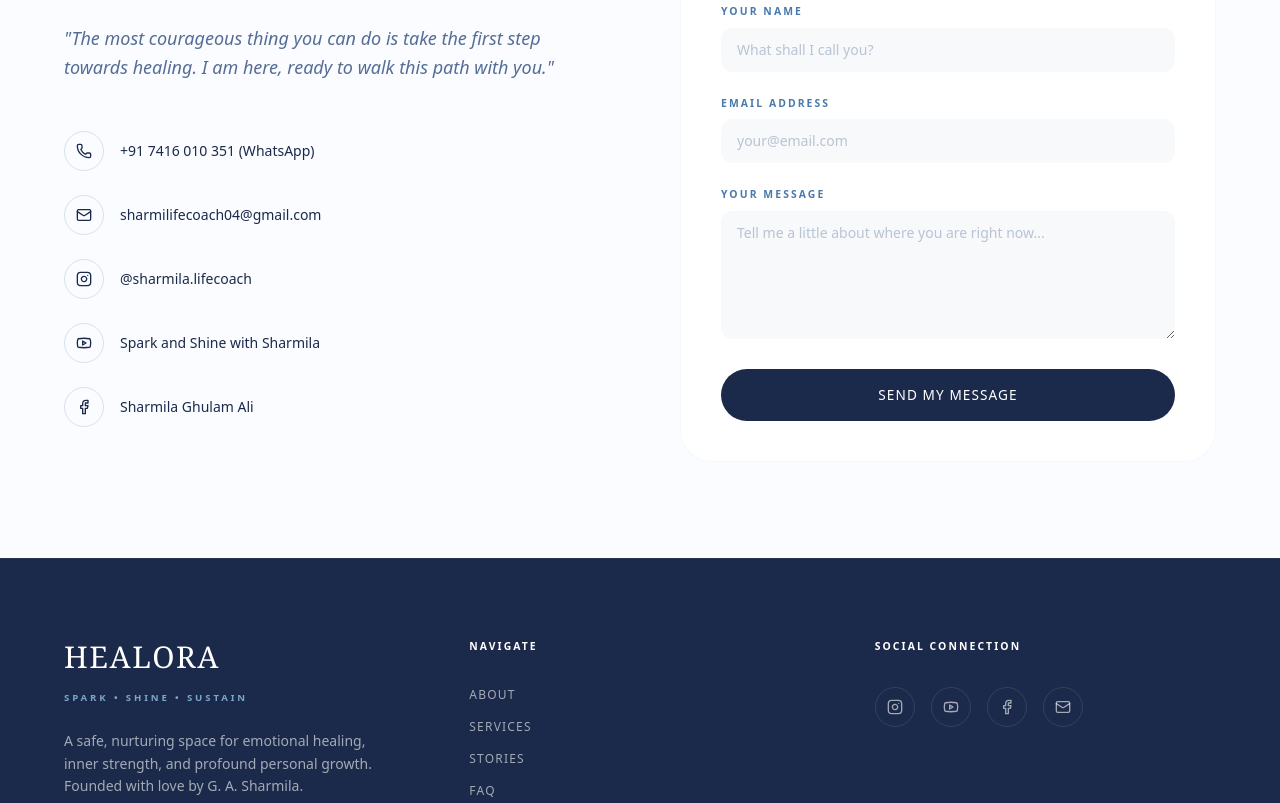
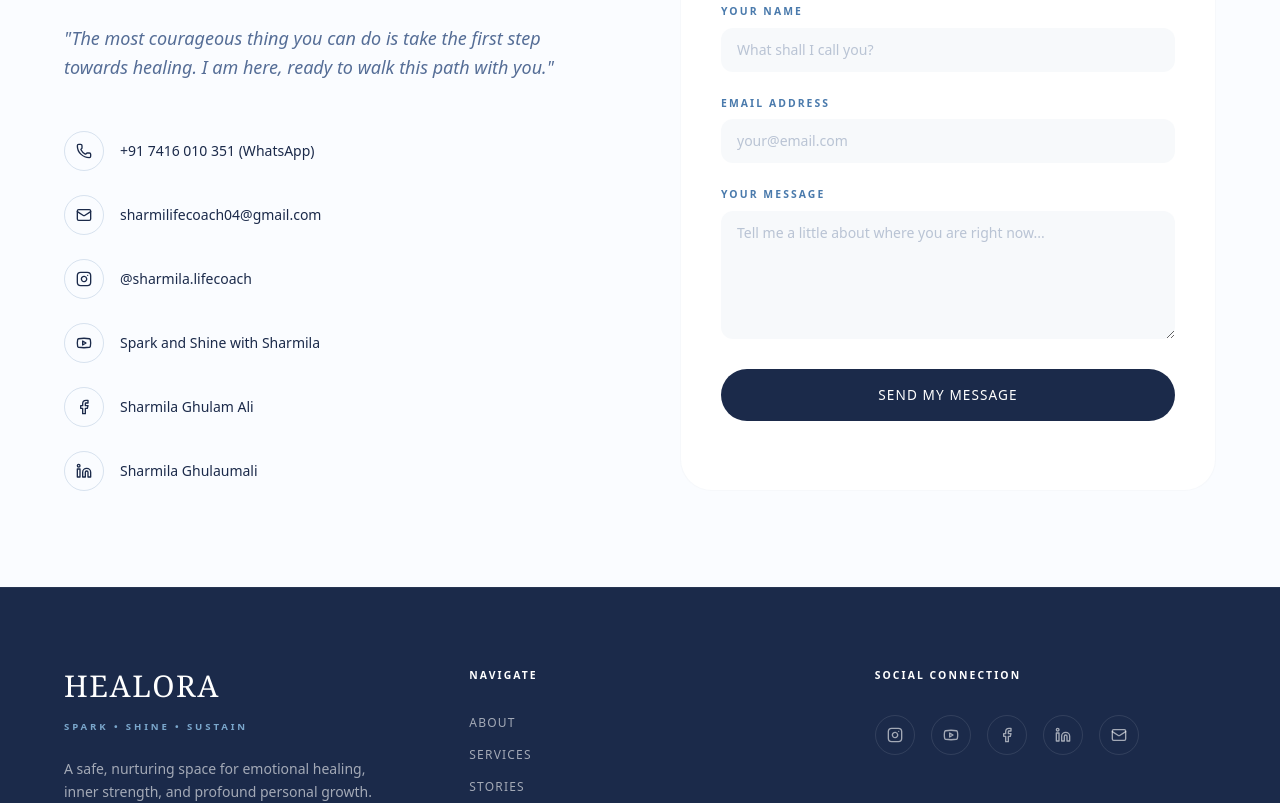
Before and after one commit to mjroshanackthar/Healora, a Next.js app: page / in a window 1280 px wide. Shown: the part 3080-3883 px from the top of the page. Built offline with nearby package versions, Linux system fonts and the light colour scheme.

Commit message:
Add LinkedIn profile connection to contact and footer sections.

```diff
--- a/src/app/page.tsx
+++ b/src/app/page.tsx
@@ -18,7 +18,8 @@ import {
   Facebook,
   Mail,
   Phone,
-  MessageCircle
+  MessageCircle,
+  Linkedin
 } from 'lucide-react';
 
 export default function HealoraPage() {
@@ -325,7 +326,8 @@ export default function HealoraPage() {
                 { icon: Mail, text: "sharmilifecoach04@gmail.com", href: "mailto:sharmilifecoach04@gmail.com" },
                 { icon: Instagram, text: "@sharmila.lifecoach", href: "https://www.instagram.com/sharmila.lifecoach" },
                 { icon: Youtube, text: "Spark and Shine with Sharmila", href: "https://www.youtube.com/@SparkandShinewithSharmila" },
-                { icon: Facebook, text: "Sharmila Ghulam Ali", href: "https://www.facebook.com/profile.php?id=100011099827359&ref=PROFILE_EDIT_ig_profile_ac" }
+                { icon: Facebook, text: "Sharmila Ghulam Ali", href: "https://www.facebook.com/profile.php?id=100011099827359&ref=PROFILE_EDIT_ig_profile_ac" },
+                { icon: Linkedin, text: "Sharmila Ghulaumali", href: "https://www.linkedin.com/in/sharmila-ghulaumali-7a47173b0/" }
               ].map((item) => (
                 <a
                   key={item.text}
@@ -390,6 +392,7 @@ export default function HealoraPage() {
                 { Icon: Instagram, href: "https://www.instagram.com/sharmila.lifecoach" },
                 { Icon: Youtube, href: "https://www.youtube.com/@SparkandShinewithSharmila" },
                 { Icon: Facebook, href: "https://www.facebook.com/profile.php?id=100011099827359&ref=PROFILE_EDIT_ig_profile_ac" },
+                { Icon: Linkedin, href: "https://www.linkedin.com/in/sharmila-ghulaumali-7a47173b0/" },
                 { Icon: Mail, href: "mailto:sharmilifecoach04@gmail.com" }
               ].map(({ Icon, href }, i) => (
                 <a key={i} href={href} target="_blank" className="w-10 h-10 rounded-full border border-white/10 flex items-center justify-center hover:bg-white hover:text-[var(--navy-deep)] transition-all">
```
